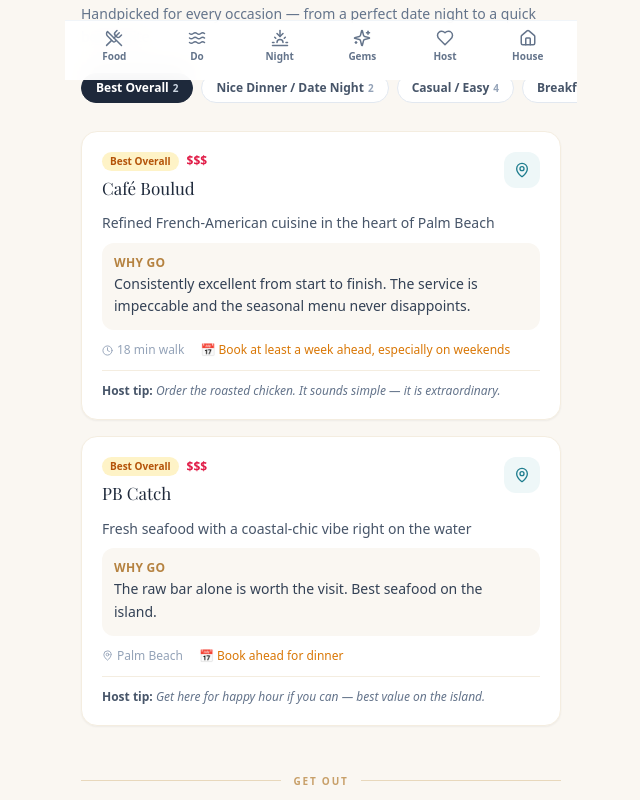
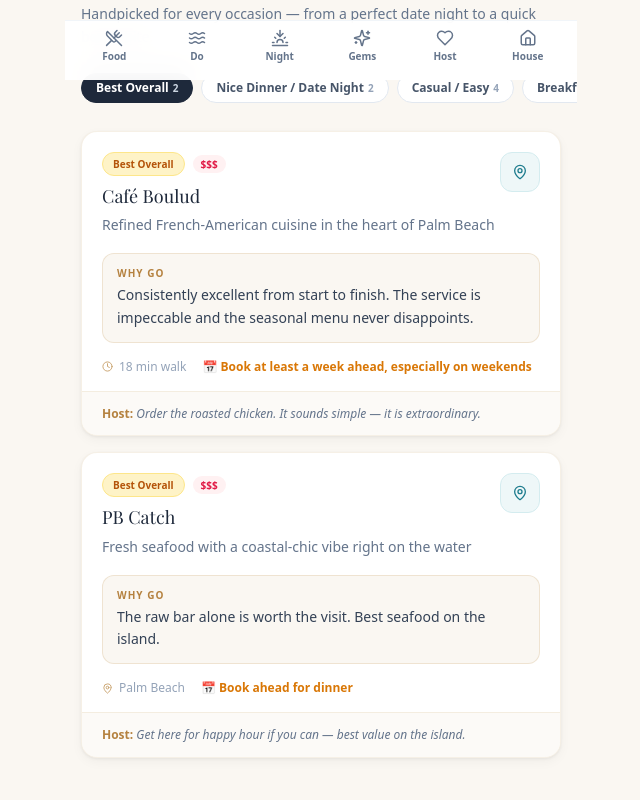
Before and after one commit to ZbienVC/palm-beach-guide, a Next.js app: page / in a window 1280 px wide. Shown: the part 720-1520 px from the top of the page, without its empty margins (319-959 px from the left). Built offline with nearby package versions, Linux system fonts and the light colour scheme; a web font is replaced by a local one.

Commit message:
design: restaurant card overhaul - host tip bottom stripe, bordered pills, shadow-card

```diff
--- a/components/RestaurantCard.tsx
+++ b/components/RestaurantCard.tsx
@@ -4,78 +4,88 @@
 import type { Restaurant } from "@/data/guide";
 
 const CATEGORY_COLORS: Record<string, string> = {
-  "Best Overall": "bg-amber-100 text-amber-700",
-  "Nice Dinner / Date Night": "bg-rose-100 text-rose-700",
-  "Casual / Easy": "bg-emerald-100 text-emerald-700",
-  "Breakfast / Coffee": "bg-orange-100 text-orange-700",
-  "Drinks / Cocktails": "bg-purple-100 text-purple-700",
-  "Dessert / Sweet Treats": "bg-pink-100 text-pink-700",
+  "Best Overall":           "bg-amber-100 text-amber-700 border-amber-200",
+  "Nice Dinner / Date Night": "bg-rose-100 text-rose-700 border-rose-200",
+  "Casual / Easy":          "bg-emerald-100 text-emerald-700 border-emerald-200",
+  "Breakfast / Coffee":     "bg-orange-100 text-orange-700 border-orange-200",
+  "Drinks / Cocktails":     "bg-violet-100 text-violet-700 border-violet-200",
+  "Dessert / Sweet Treats": "bg-pink-100 text-pink-700 border-pink-200",
 };
 
 const PRICE_COLORS: Record<string, string> = {
-  "$": "text-emerald-600",
-  "$$": "text-amber-600",
-  "$$$": "text-rose-600",
-  "$$$$": "text-purple-600",
+  "$":    "text-emerald-600 bg-emerald-50",
+  "$$":   "text-amber-600 bg-amber-50",
+  "$$$":  "text-rose-600 bg-rose-50",
+  "$$$$": "text-purple-600 bg-purple-50",
 };
 
 export function RestaurantCard({ r }: { r: Restaurant }) {
-  const pill = CATEGORY_COLORS[r.category] ?? "bg-slate-100 text-slate-600";
+  const pill = CATEGORY_COLORS[r.category] ?? "bg-slate-100 text-slate-600 border-slate-200";
+
   return (
-    <div className="bg-white rounded-2xl p-5 shadow-sm border border-sand-100">
-      <div className="flex items-start justify-between gap-3 mb-3">
+    <div className="bg-white rounded-2xl shadow-card border border-sand-100/80 overflow-hidden">
+      {/* Card header */}
+      <div className="px-5 pt-5 pb-4">
+        <div className="flex items-start justify-between gap-3">
           <div className="flex-1 min-w-0">
-          <div className="flex items-center gap-2 mb-1.5 flex-wrap">
-            <span className={`inline-block text-[10px] font-bold px-2 py-0.5 rounded-full ${pill}`}>
+            <div className="flex items-center gap-2 mb-2 flex-wrap">
+              <span className={`inline-block text-2xs font-black px-2.5 py-1 rounded-full border ${pill}`}>
                 {r.category}
               </span>
               {r.priceRange && (
-              <span className={`text-xs font-bold ${PRICE_COLORS[r.priceRange] ?? "text-slate-500"}`}>
+                <span className={`text-2xs font-black px-2 py-0.5 rounded-full ${PRICE_COLORS[r.priceRange] ?? "text-slate-500 bg-slate-50"}`}>
                   {r.priceRange}
                 </span>
               )}
             </div>
-          <h3 className="font-display text-[17px] text-slate-800 leading-snug">{r.name}</h3>
+            <h3 className="font-display text-lg text-slate-800 leading-snug">{r.name}</h3>
           </div>
           <a
             href={r.mapsUrl}
             target="_blank"
             rel="noopener noreferrer"
-          className="flex-shrink-0 w-9 h-9 rounded-xl bg-ocean-50 flex items-center justify-center text-ocean-500 active:bg-ocean-100 transition-colors"
+            className="flex-shrink-0 w-10 h-10 rounded-xl bg-ocean-50 flex items-center justify-center text-ocean-500 active:bg-ocean-100 transition-colors border border-ocean-100"
             aria-label={`Open ${r.name} in Maps`}
           >
             <MapPin size={16} />
           </a>
         </div>
+        <p className="text-sm text-slate-500 leading-relaxed mt-1.5">{r.description}</p>
+      </div>
 
-      <p className="text-sm text-slate-600 leading-relaxed mb-2">{r.description}</p>
-
-      <div className="bg-sand-50 rounded-xl p-3 mb-3">
-        <p className="text-xs font-semibold text-sand-500 mb-0.5 uppercase tracking-wide">Why go</p>
+      {/* Why go — accent block */}
+      <div className="mx-5 mb-4 bg-sand-50 rounded-xl px-3.5 py-3 border border-sand-200/60">
+        <p className="text-2xs font-black text-sand-500 mb-1 uppercase tracking-widest">Why go</p>
         <p className="text-sm text-slate-700 leading-relaxed">{r.why}</p>
       </div>
 
-      <div className="flex flex-wrap gap-x-4 gap-y-1">
+      {/* Footer row */}
+      <div className="px-5 pb-4 flex flex-wrap gap-x-4 gap-y-1">
         {r.walkMins && (
-          <span className="text-xs text-slate-400 flex items-center gap-1">
-            <Clock size={11} /> {r.walkMins} min walk
+          <span className="text-xs text-slate-400 flex items-center gap-1.5">
+            <Clock size={11} className="text-sand-400" />
+            {r.walkMins} min walk
           </span>
         )}
         {r.area && !r.walkMins && (
-          <span className="text-xs text-slate-400 flex items-center gap-1">
-            <MapPin size={11} /> {r.area}
+          <span className="text-xs text-slate-400 flex items-center gap-1.5">
+            <MapPin size={11} className="text-sand-400" />
+            {r.area}
           </span>
         )}
         {r.reservationTip && (
-          <span className="text-xs text-amber-600 font-medium">📅 {r.reservationTip}</span>
+          <span className="text-xs text-amber-600 font-semibold flex items-center gap-1">
+            📅 {r.reservationTip}
+          </span>
         )}
       </div>
 
+      {/* Host tip — bottom stripe */}
       {r.hostNote && (
-        <div className="mt-3 pt-3 border-t border-sand-100">
-          <p className="text-xs text-slate-500 italic">
-            <span className="font-semibold text-slate-600 not-italic">Host tip: </span>
-            {r.hostNote}
+        <div className="px-5 py-3 border-t border-sand-100 bg-sand-50/60">
+          <p className="text-xs text-slate-500 leading-relaxed">
+            <span className="font-bold text-sand-500 not-italic">Host: </span>
+            <span className="italic">{r.hostNote}</span>
           </p>
         </div>
       )}
```
Lines whose indentation alone changed are shown as unchanged.
